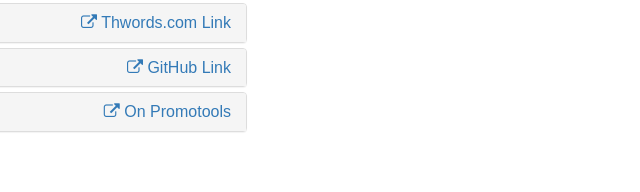
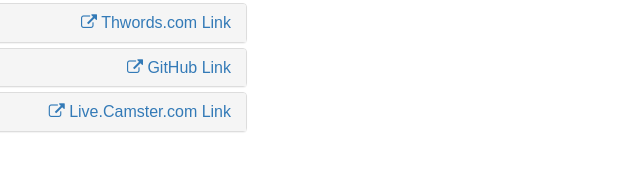
Before and after one commit to craigzearfoss/resume.craigzearfoss.com, a plain HTML site: page public/index.html in a window 1280 px wide. Shown: the part 1659-1851 px from the top of the page, 568-1208 px from the left. Drawn offline with nearby package versions, Linux system fonts and the light colour scheme.

```diff
--- a/public/index.html
+++ b/public/index.html
@@ -355,7 +355,7 @@
                                 <a role="button" data-toggle="collapse" data-parent="#codeSamples-accordion" href="#collapseCodeSamplesFive" aria-expanded="true" aria-controls="collapseCodeSamplesFive">
                                     <strong>Camster Promotools Panel</strong>
                                 </a>
-                                <span class="job-dates"><a href="http://live.camster.com/promotools" target="_blank"><i class="fa fa-external-link" aria-hidden="true"></i> On Promotools</a></span>
+                                <span class="job-dates"><a href="http://live.camster.com/promotools" target="_blank"><i class="fa fa-external-link" aria-hidden="true"></i> Live.Camster.com Link</a></span>
                             </h4>
                         </div>
                         <div id="collapseCodeSamplesFive" class="panel-collapse collapse" role="tabpanel" aria-labelledby="headingCodeSamplesFive">
```
